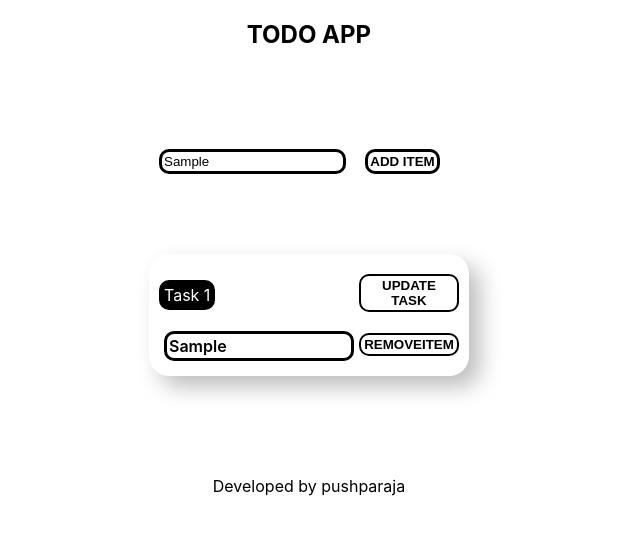
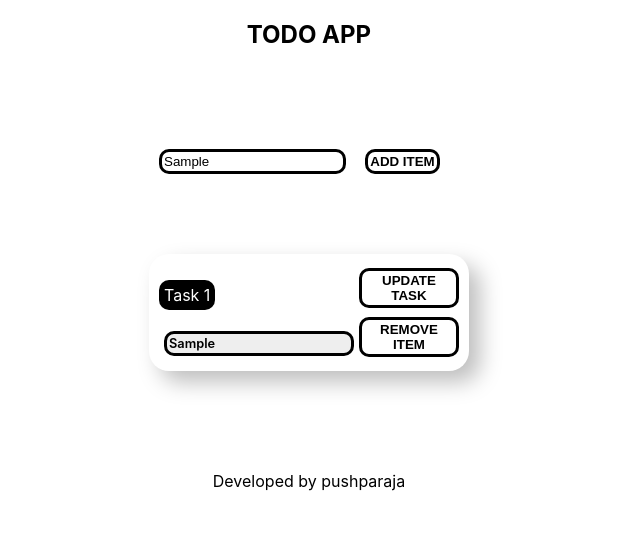
Before and after one commit to invisiblegeek1/Todo, a React (Create React App) app in the folder todo/: page / in a window 1280 px wide. Both pictures are taken after typing "Sample" into the empty fields and a click on the button "ADD ITEM". Shown: the top 534 px of the page, without its empty margins (331-971 px from the left). Built offline with nearby package versions, Linux system fonts and the light colour scheme.

Commit message:
text overflow fixed

```diff
--- a/todo/src/Todo.css
+++ b/todo/src/Todo.css
@@ -59,11 +59,21 @@
     border-color: rgba(68, 65, 65, 0.788)
 
   }
+  .Update__btn,.Remove__Btn{
+    border:  solid #000;
+    border-radius: 10px;
+    background-color: #fff;
+    padding: 2px;
+    text-align: center;
+    text-transform: uppercase;
+    font-weight: 600;
+
+  }
   .List__Container{
     display: flex;
     justify-content: space-between;
     width: 300px;
-    height: auto;
+    height: fit-content;
     box-shadow: 11px 11px 22px #bebebe,-11px -11px 22px #ffffff;
     padding: 10px;
     border-radius: 20px;
@@ -83,6 +93,11 @@
       flex-direction: column;
   }
   .Task__Content{
+      display: flex;
+      flex-wrap: wrap;
+      flex-grow: inherit;
+      flex-direction: column;
+      height: auto;
       width: 180px;
       padding: 2px;
       margin: 5px;
@@ -92,6 +107,12 @@
       text-align: center;
       font-weight: 600;
       text-align: left;
+      background-color: #bebebe44;
+      font-size: 0.8rem;
+      text-overflow: ellipsis;
+      white-space: nowrap;
+      overflow: hidden;
+
 
   }
 
--- a/todo/src/Todo.js
+++ b/todo/src/Todo.js
@@ -77,12 +77,13 @@ const Todo = () => {
             <div key={item + index} className="List__Container" id={index + 123}>
                 <div className='Task__Container'>
                    <p className="Task__header">{`Task ${index + 1}`}</p>
-                    <p  className="Task__Content">{item}</p>
+                    <div   className="Task__Content">{item}</div>
 
                 </div>
 
               <div className="Btn__Container">
                 <button
+                  className='Update__btn'
                   onClick={(e, item) => {
                     UpdateHandler(index);
                   }}
@@ -90,12 +91,12 @@ const Todo = () => {
                   Update task
                 </button>
                 <button
+                className='Remove__Btn'
                   onClick={() => {
                     RemoveTask(index);
                   }}
                 >
-                  {" "}
-                  removeitem
+                  remove item
                 </button>
               </div>
             </div>
```
